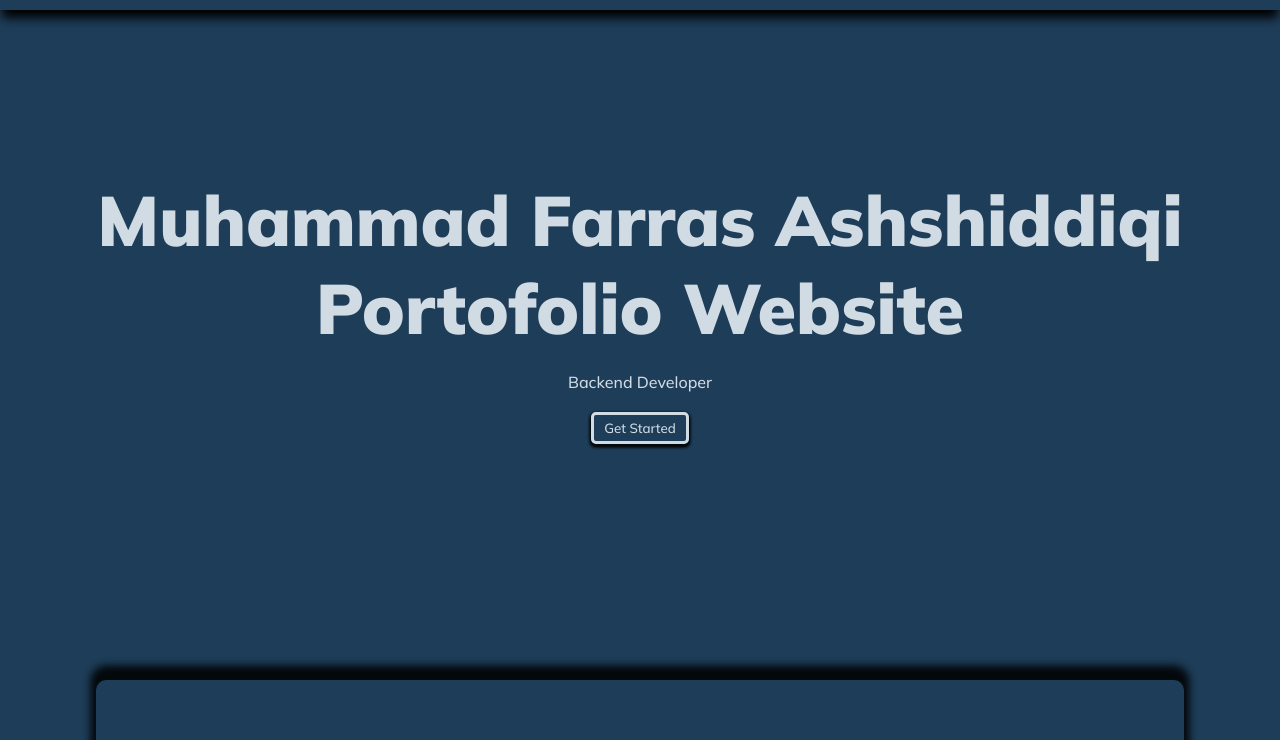
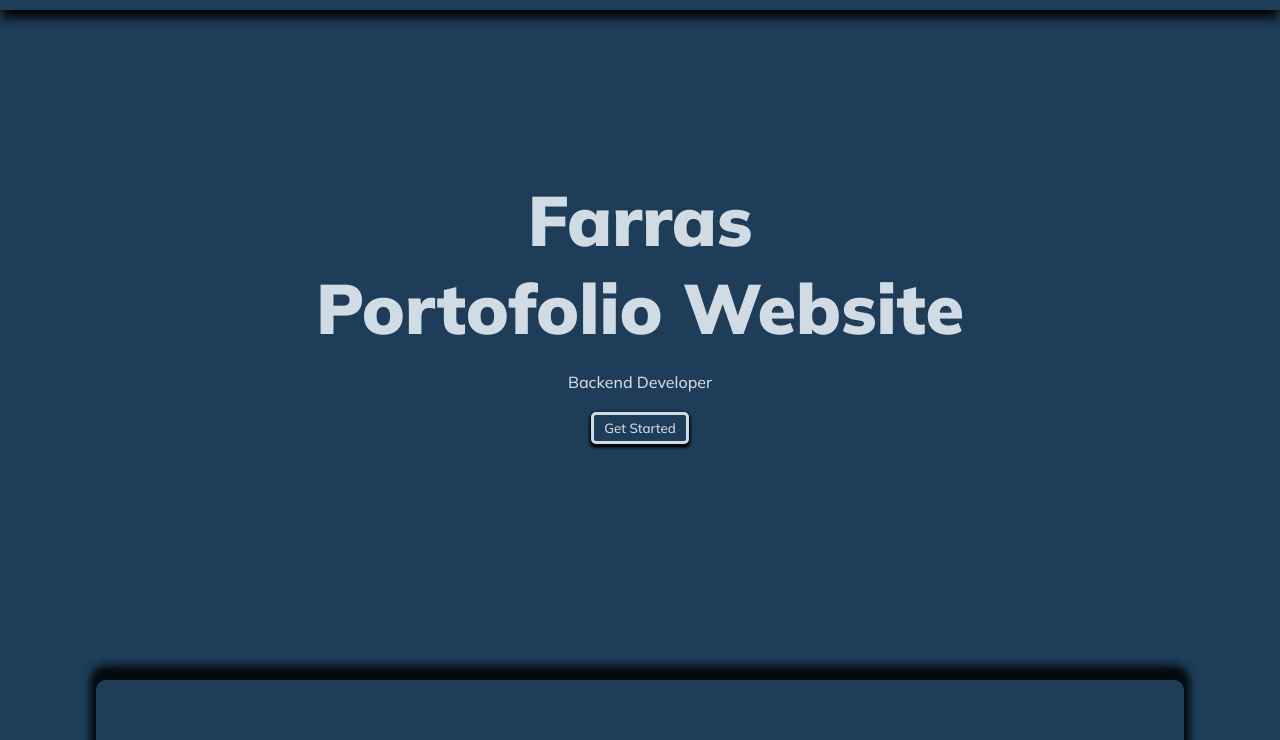
Before and after one commit to yayayapluto/yyypluto.github.io, a plain HTML site: page index.html in a window 1280 px wide. Shown: the part 60-800 px from the top of the page. Drawn offline with nearby package versions, Linux system fonts and the light colour scheme.

Commit message:
nama lengkap -> panggilan

```diff
--- a/index.html
+++ b/index.html
@@ -41,7 +41,7 @@
 
     <div class="hero" id="hero">
         <div class="main-hero">
-            <h1>Muhammad Farras Ashshiddiqi <br> Portofolio Website</h1>
+            <h1>Farras<br> Portofolio Website</h1>
             <p>Backend Developer</p>
             <button class="read-more">Get Started</button>
         </div>
```
